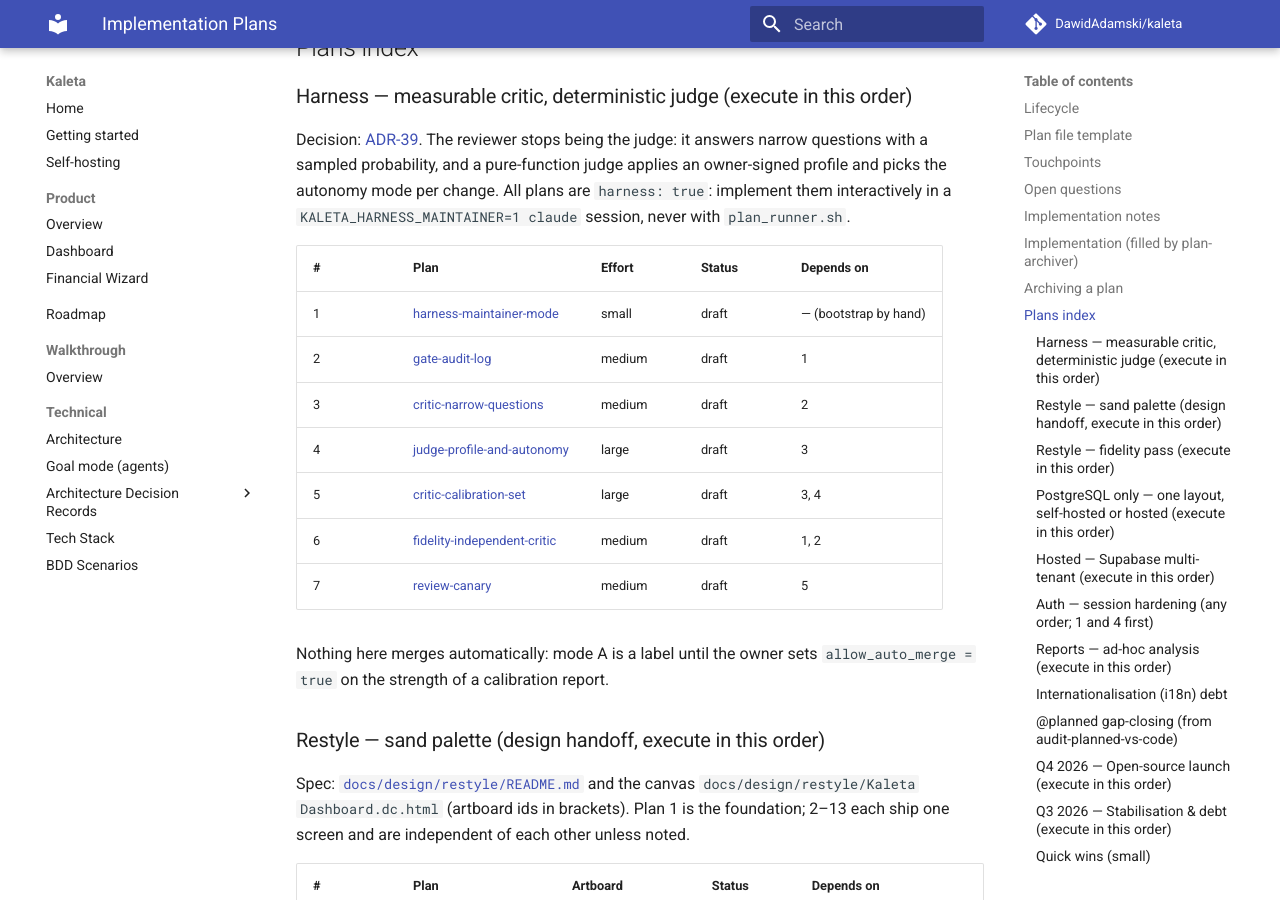
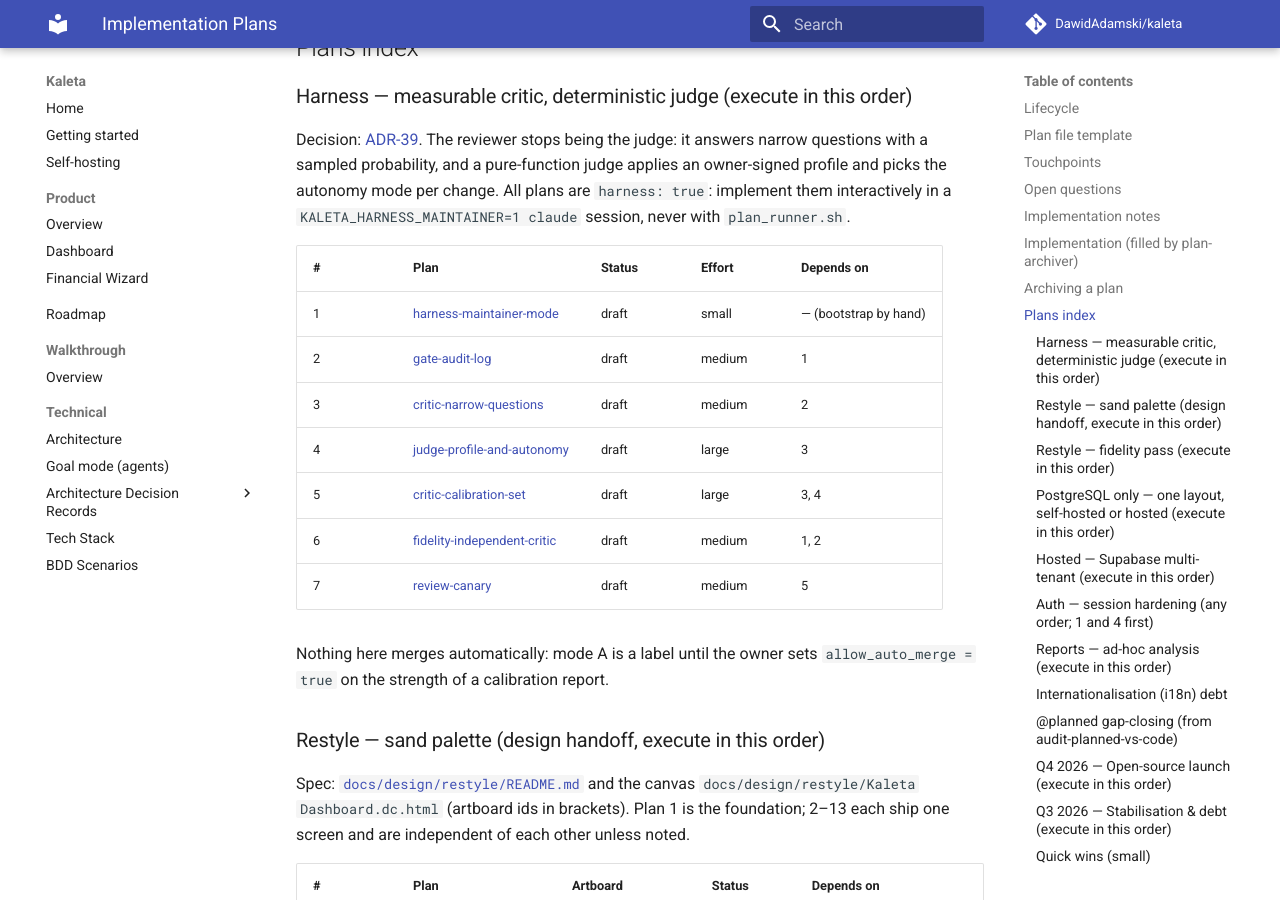
Before and after one commit to DawidAdamski/kaleta, an MkDocs documentation site: the page built from docs/plans/README.md, in a window 1280 px wide and 900 px high, scrolled down 2381 px. Built offline with MkDocs 1.6.1 and Material for MkDocs 9.7.7, drawn with Linux system fonts in a browser that asks for light colours; comment, search, counter and statistics services are not loaded.

```diff
--- a/docs/plans/README.md
+++ b/docs/plans/README.md
@@ -116,15 +116,15 @@ picks the autonomy mode per change. All plans are `harness: true`: implement
 them interactively in a `KALETA_HARNESS_MAINTAINER=1 claude` session, never
 with `plan_runner.sh`.
 
-| # | Plan | Effort | Status | Depends on |
+| # | Plan | Status | Effort | Depends on |
 |---|---|---|---|---|
-| 1 | [harness-maintainer-mode](harness-maintainer-mode.md) | small | draft | — (bootstrap by hand) |
-| 2 | [gate-audit-log](gate-audit-log.md) | medium | draft | 1 |
-| 3 | [critic-narrow-questions](critic-narrow-questions.md) | medium | draft | 2 |
-| 4 | [judge-profile-and-autonomy](judge-profile-and-autonomy.md) | large | draft | 3 |
-| 5 | [critic-calibration-set](critic-calibration-set.md) | large | draft | 3, 4 |
-| 6 | [fidelity-independent-critic](fidelity-independent-critic.md) | medium | draft | 1, 2 |
-| 7 | [review-canary](review-canary.md) | medium | draft | 5 |
+| 1 | [harness-maintainer-mode](harness-maintainer-mode.md) | draft | small | — (bootstrap by hand) |
+| 2 | [gate-audit-log](gate-audit-log.md) | draft | medium | 1 |
+| 3 | [critic-narrow-questions](critic-narrow-questions.md) | draft | medium | 2 |
+| 4 | [judge-profile-and-autonomy](judge-profile-and-autonomy.md) | draft | large | 3 |
+| 5 | [critic-calibration-set](critic-calibration-set.md) | draft | large | 3, 4 |
+| 6 | [fidelity-independent-critic](fidelity-independent-critic.md) | draft | medium | 1, 2 |
+| 7 | [review-canary](review-canary.md) | draft | medium | 5 |
 
 Nothing here merges automatically: mode A is a label until the owner sets
 `allow_auto_merge = true` on the strength of a calibration report.
```
